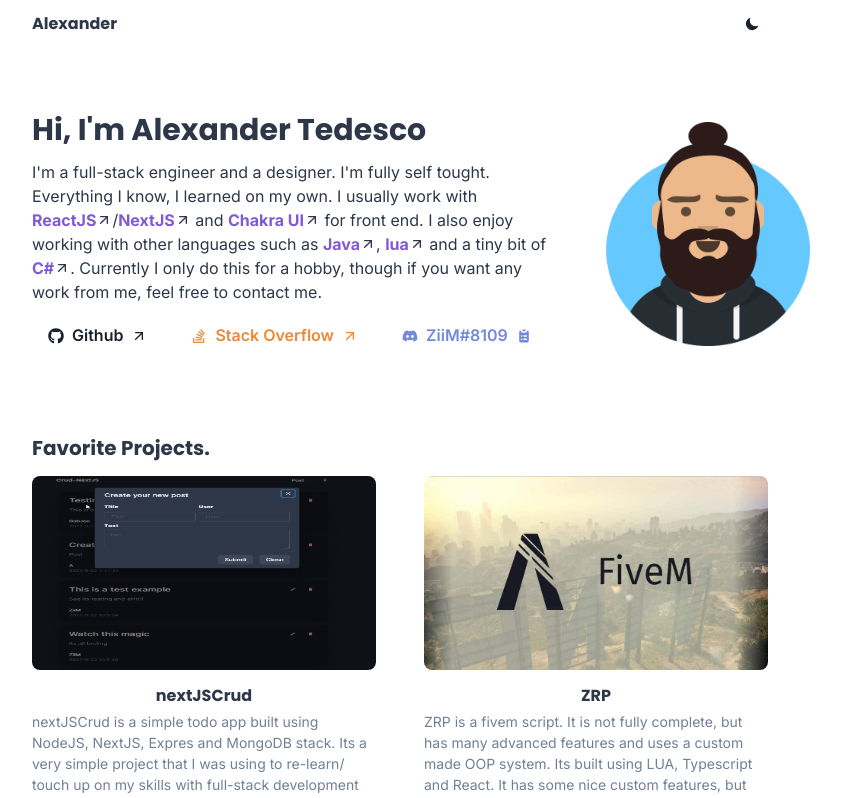
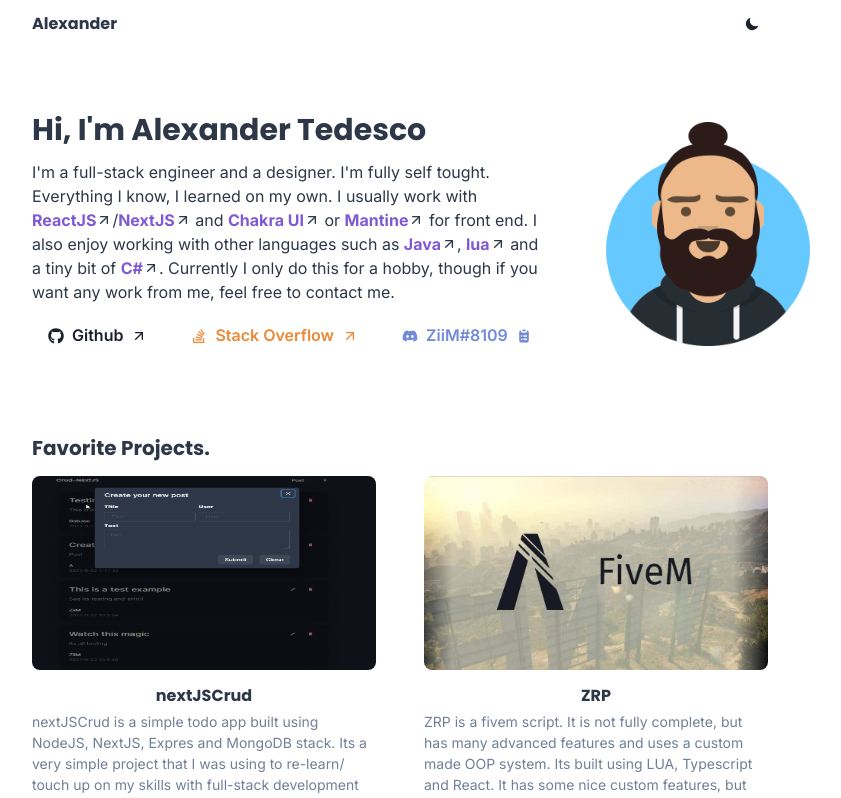
Before and after one commit to ZiiMs/ziim-homepage, a Next.js app: page / in a window 1280 px wide. Shown: the top 798 px of the page, without its empty margins (240-1081 px from the left). Built offline with nearby package versions, Linux system fonts and the light colour scheme.

Commit message:
Update hero

```diff
--- a/src/components/hero/index.tsx
+++ b/src/components/hero/index.tsx
@@ -86,7 +86,12 @@
           and{' '}
           <EmbededLink href='https://chakra-ui.com/'>
             <strong>Chakra UI</strong>
-          </EmbededLink>{' '}
+          </EmbededLink>
+          {' or '}
+          <EmbededLink href='https://mantine.dev/'>
+            <strong>Mantine</strong>
+          </EmbededLink>
+          {' '}
           for front end. I also enjoy working with other languages such as{' '}
           <EmbededLink href='https://www.oracle.com/java/'>
             <strong>Java</strong>
```
